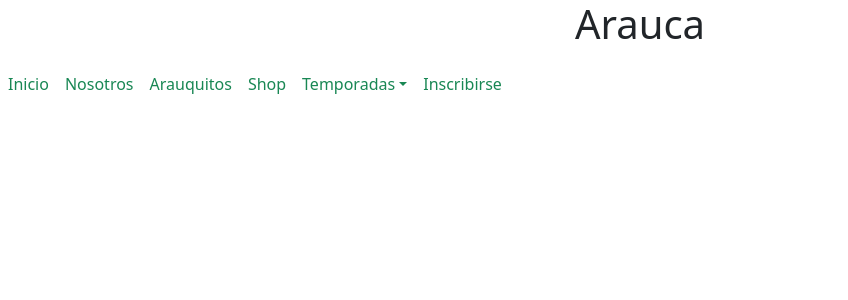
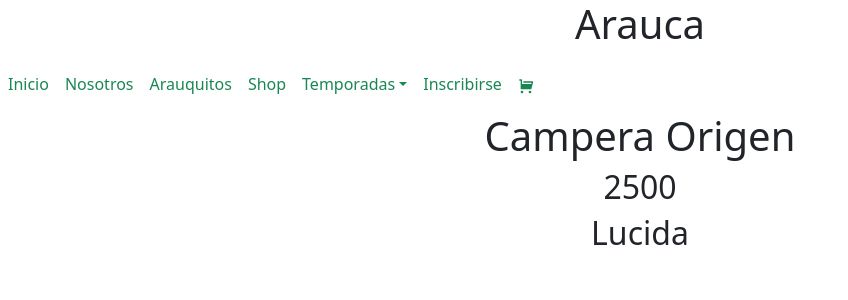
Before and after one commit to seebamenendez/reactJS, a React (Create React App) app: page / in a window 1280 px wide. Shown: the top 300 px of the page, without its empty margins (0-848 px from the left). Built offline with nearby package versions, Linux system fonts and the light colour scheme.

Commit message:
actualizando git

```diff
--- a/package.json
+++ b/package.json
@@ -9,6 +9,7 @@
     "bootstrap": "^5.1.3",
     "react": "^17.0.2",
     "react-dom": "^17.0.2",
+    "react-icons": "^4.3.1",
     "react-scripts": "4.0.3",
     "web-vitals": "^1.1.2"
   },
--- a/src/App.js
+++ b/src/App.js
@@ -1,13 +1,21 @@
 import './App.css';
-import Menu from './components/Menu';
+import Menu from './components/Navbar/Menu';
+import ItemListContainer from './components/ItemListContainer/ItemListContainer';
 
 function App() {
+
+  const item = {
+    nombre: 'Campera Origen',
+    precio: 2500,
+    coleccion: 'Lucida'
+  }
 
   //jsx
   return(
     <div className="App" onClick ={ ()=>console.log() }>
       <h1>Arauca</h1>
       <Menu />
+      <ItemListContainer greeting='Bienvenidos a Arauca' item={item} />
 
 
     </div>
--- /dev/null
+++ b/src/components/ItemListContainer/ItemListContainer.js
@@ -0,0 +1,16 @@
+import React from 'react'
+
+const ItemListContainer = ({item}) => {
+
+    const {nombre, precio, coleccion} = item;
+
+    return (
+        <div>
+            <h1>{nombre}</h1>
+            <h2>{precio}</h2>
+            <h2>{coleccion}</h2>
+        </div>
+    )
+}
+
+export default ItemListContainer
--- a/src/components/Menu.jsx
+++ /dev/null
@@ -1,75 +0,0 @@
-import React from 'react';
-import 'bootstrap/dist/css/bootstrap.min.css';
-
-
-function Menu() {
-  return (
-    <nav className="navbar navbar-expand-lg navbar-light capaArriba">
-    <div className="app">
-       <ul className="navbar-nav me-auto mb-2 mb-lg-0">
-        <li className="nav-item">
-          <a
-            className="nav-link text-success activo"
-            aria-current="page"
-            href="index.html"
-          >
-            Inicio
-          </a>
-        </li>
-        <li className="nav-item">
-          <a className="nav-link text-success" href="pages/nosotros.html">
-            Nosotros
-          </a>
-        </li>
-        <li className="nav-item">
-          <a className="nav-link text-success" href="pages/arauquitos.html">
-            Arauquitos
-          </a>
-        </li>
-        <li className="nav-item">
-          <a className="nav-link text-success" href="pages/newIn.html">
-            Shop
-          </a>
-        </li>
-        <li className="nav-item dropdown">
-          <a className="nav-link dropdown-toggle text-success" href="/#" id="navbarDropdown" role="button" data-bs-toggle="dropdown" aria-expanded="false">
-            Temporadas
-          </a>
-          <ul
-            className="dropdown-menu text-success"
-            aria-labelledby="navbarDropdown"
-          >
-            <li>
-              <a className="dropdown text-success" href="pages/origen.html">
-                Orígen - AW ´21
-              </a>
-            </li>
-            <li>
-              <a className="dropdown text-success" href="pages/transitar.html">
-                Transitar - SS ´21
-              </a>
-            </li>
-            <li>
-              <a className="dropdown text-success" href="pages/audaz.html">
-                Audaz - AW ´20
-              </a>
-            </li>
-            <li>
-              <a className="dropdown text-success" href="pages/lucida.html">
-                Lúcida - SS ´20
-              </a>
-            </li>
-          </ul>
-        </li>
-        <li className="nav-item">
-          <a className="nav-link text-success" href="pages/agregarCliente.html">
-            Inscribirse
-          </a>
-        </li>
-      </ul>
-    </div>
-    </nav>
-  );
-}
-
-export default Menu
--- /dev/null
+++ b/src/components/Navbar/Menu.jsx
@@ -0,0 +1,95 @@
+import React from 'react';
+import 'bootstrap/dist/css/bootstrap.min.css';
+import {RiShoppingCartFill} from 'react-icons/ri';
+
+function Menu() {
+  return (
+    <>
+      <nav className="navbar navbar-expand-lg navbar-light capaArriba">
+        <div className="app">
+          <ul className="navbar-nav me-auto mb-2 mb-lg-0">
+            <li className="nav-item">
+              <a
+                className="nav-link text-success activo"
+                aria-current="page"
+                href="index.html"
+              >
+                Inicio
+              </a>
+            </li>
+            <li className="nav-item">
+              <a className="nav-link text-success" href="pages/nosotros.html">
+                Nosotros
+              </a>
+            </li>
+            <li className="nav-item">
+              <a className="nav-link text-success" href="pages/arauquitos.html">
+                Arauquitos
+              </a>
+            </li>
+            <li className="nav-item">
+              <a className="nav-link text-success" href="pages/newIn.html">
+                Shop
+              </a>
+            </li>
+            <li className="nav-item dropdown">
+              <a
+                className="nav-link dropdown-toggle text-success"
+                href="/#"
+                id="navbarDropdown"
+                role="button"
+                data-bs-toggle="dropdown"
+                aria-expanded="false"
+              >
+                Temporadas
+              </a>
+              <ul
+                className="dropdown-menu text-success"
+                aria-labelledby="navbarDropdown"
+              >
+                <li>
+                  <a className="dropdown text-success" href="pages/origen.html">
+                    Orígen - AW ´21
+                  </a>
+                </li>
+                <li>
+                  <a
+                    className="dropdown text-success"
+                    href="pages/transitar.html"
+                  >
+                    Transitar - SS ´21
+                  </a>
+                </li>
+                <li>
+                  <a className="dropdown text-success" href="pages/audaz.html">
+                    Audaz - AW ´20
+                  </a>
+                </li>
+                <li>
+                  <a className="dropdown text-success" href="pages/lucida.html">
+                    Lúcida - SS ´20
+                  </a>
+                </li>
+              </ul>
+            </li>
+            <li className="nav-item">
+              <a
+                className="nav-link text-success"
+                href="pages/agregarCliente.html"
+              >
+                Inscribirse
+              </a>
+            </li>
+            <li className="nav-item">
+              <a className="nav-link text-success" href="/#">
+                <RiShoppingCartFill />
+              </a>
+            </li>
+          </ul>
+        </div>
+      </nav>
+    </>
+  );
+}
+
+export default Menu
```
Also changed, not shown: 1 other file (tests, documents, lock files or other folders).
